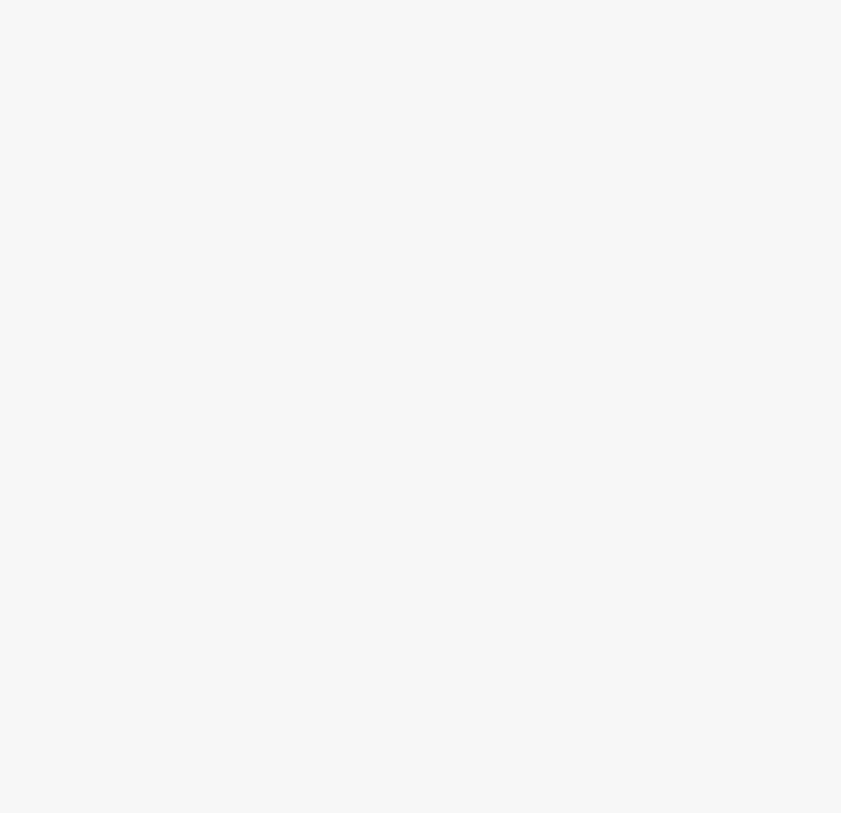
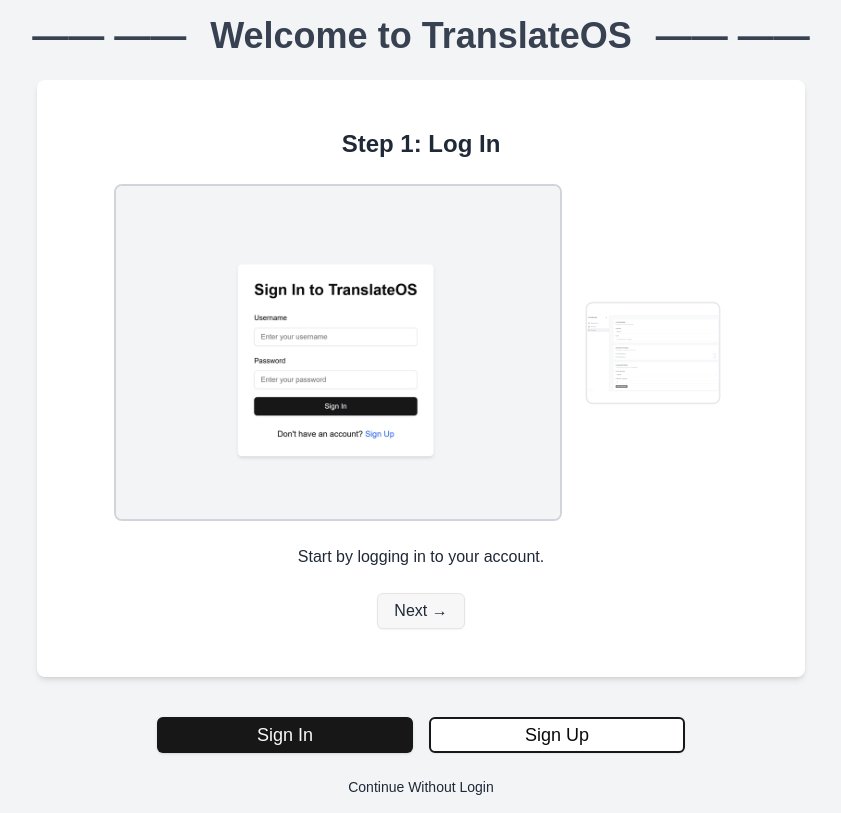
Before and after one commit to livio9/HappyTrans_Frontend, a Next.js app: page / in a window 1280 px wide. Before the commit this address had no page. Shown: the whole page, without its empty margins (219-1060 px from the left). Built offline with nearby package versions, Linux system fonts and the light colour scheme.

Commit message:
fix: 修改Header重定向方式

```diff
--- a/src/app/page.tsx
+++ b/src/app/page.tsx
@@ -1,6 +1,171 @@
-import { redirect } from 'next/navigation';
+'use client';
 
-export default function Home() {
-    redirect('/welcome'); // 自动跳转到 /welcome 页面
-    return null;
+import { useState } from 'react';
+import Link from 'next/link';
+import { Button } from '@/components/ui/button';
+
+export default function Welcome() {
+    const [currentStep, setCurrentStep] = useState(0);
+
+    // 每个步骤的图片和说明
+    const steps = [
+        {
+            title: 'Step 1: Log In',
+            description: 'Start by logging in to your account.',
+            image: '/image/1.PNG',
+        },
+        {
+            title: 'Step 2: Set Your Language in Settings',
+            description: 'Go to Settings and set up your preferred language.',
+            image: '/image/2.PNG',
+        },
+        {
+            title: 'Step 3: View Project Information from Dashboard',
+            description:
+                'Go to your Dashboard to view and manage your projects.',
+            image: '/image/3.PNG',
+        },
+        {
+            title: 'Step 4: Select a Project from Projects',
+            description: 'Go to Projects, choose a project, and enter it.',
+            image: '/image/4.PNG',
+        },
+        {
+            title: 'Step 5: Choose a Language to Translate',
+            description:
+                'Inside the project, select the language you wish to translate.',
+            image: '/image/5.PNG',
+        },
+        {
+            title: 'Step 6: Start Translating by Selecting a Term',
+            description:
+                'Select a term in the language interface to start translating.',
+            image: '/image/6.PNG',
+        },
+        {
+            title: 'Step 7: Enter the Translation Interface and Begin Translating',
+            description:
+                "Now you're in the translation interface, ready to start your work.",
+            image: '/image/7.PNG',
+        },
+    ];
+
+    const goToNextStep = () => {
+        if (currentStep < steps.length - 1) {
+            setCurrentStep(currentStep + 1);
+        }
+    };
+
+    const goToPreviousStep = () => {
+        if (currentStep > 0) {
+            setCurrentStep(currentStep - 1);
+        }
+    };
+
+    return (
+        <div className="flex flex-col items-center justify-center min-h-screen bg-gray-100 px-4">
+            {/* 外层灰色容器，填充100%宽度 */}
+            <div className="w-[100vw] bg-gray-100 p-4">
+                {/* 欢迎部分 */}
+                <h1 className="text-3xl md:text-4xl font-bold mb-6 text-gray-700 flex items-center justify-center text-center">
+                    <span>—— ——</span>
+                    <span className="mx-4 md:mx-6">Welcome to TranslateOS</span>
+                    <span>—— ——</span>
+                </h1>
+
+                {/* 内层白色框，填充100%宽度，设置最大宽度以避免过宽 */}
+                <div className="w-[60vw] bg-white text-gray-800 py-6 md:py-12 px-4 md:px-6 relative rounded-lg shadow-md mx-auto max-w-7xl">
+                    <div className="text-center w-full">
+                        <h2 className="text-xl md:text-2xl font-semibold">
+                            {steps[currentStep].title}
+                        </h2>
+
+                        {/* 图片与说明部分，使用响应式布局 */}
+                        <div className="mt-4 md:mt-6 flex flex-col items-center md:flex-row md:justify-center md:space-x-4">
+                            {/* 前一步的缩略图，只有在中等以上屏幕显示 */}
+                            {currentStep > 0 && (
+                                <img
+                                    src={steps[currentStep - 1].image}
+                                    alt={`Step ${currentStep}`}
+                                    className="hidden md:block w-1/4 max-w-[150px] h-auto transform scale-90 opacity-50 transition-all duration-300 border-2 border-gray-300 rounded-lg"
+                                />
+                            )}
+
+                            {/* 当前步骤图片，响应式缩放，并限制最大高度 */}
+                            <img
+                                src={steps[currentStep].image}
+                                alt={`Step ${currentStep + 1}`}
+                                className="w-full max-w-md h-auto transform scale-100 opacity-100 transition-all duration-300 border-2 border-gray-300 rounded-lg"
+                            />
+
+                            {/* 下一步的缩略图，只有在中等以上屏幕显示 */}
+                            {currentStep < steps.length - 1 && (
+                                <img
+                                    src={steps[currentStep + 1].image}
+                                    alt={`Step ${currentStep + 2}`}
+                                    className="hidden md:block w-1/4 max-w-[150px] h-auto transform scale-90 opacity-50 transition-all duration-300 border-2 border-gray-300 rounded-lg"
+                                />
+                            )}
+                        </div>
+
+                        {/* 说明文本，增加padding防止与图片重叠 */}
+                        <p className="mt-4 md:mt-6 text-sm md:text-base px-2 md:px-4 max-w-2xl mx-auto">
+                            {steps[currentStep].description}
+                        </p>
+
+                        {/* 步骤控制按钮，放在正常文档流中，避免重叠 */}
+                        <div className="flex justify-center space-x-2 md:space-x-4 mt-4 md:mt-6">
+                            {currentStep > 0 && (
+                                <Button
+                                    variant="outline"
+                                    className="px-3 py-2 md:px-4 md:py-3 text-sm md:text-base"
+                                    onClick={goToPreviousStep}
+                                >
+                                    ← Previous
+                                </Button>
+                            )}
+                            {currentStep < steps.length - 1 && (
+                                <Button
+                                    variant="outline"
+                                    className="px-3 py-2 md:px-4 md:py-3 text-sm md:text-base"
+                                    onClick={goToNextStep}
+                                >
+                                    Next →
+                                </Button>
+                            )}
+                        </div>
+                    </div>
+                </div>
+
+                {/* 登录和注册按钮平齐排列，使用flex布局并居中 */}
+                <div className="flex flex-col md:flex-row space-y-4 md:space-y-0 md:space-x-4 mt-6 md:mt-10 w-full max-w-2xl justify-center mx-auto">
+                    <Link href="/signin">
+                        <Button className="w-full md:w-64 text-sm md:text-lg py-2 md:py-3">
+                            Sign In
+                        </Button>
+                    </Link>
+                    <Link href="/signup">
+                        <Button
+                            variant="outline"
+                            className="w-full md:w-64 text-sm md:text-lg py-2 md:py-3 bg-white hover:bg-gray-100 border-2 border-zinc-900"
+                        >
+                            Sign Up
+                        </Button>
+                    </Link>
+                </div>
+
+                {/* 继续按钮居中，宽度适中 */}
+                <div className="flex justify-center mt-4 md:mt-6">
+                    {/* <Button
+                        variant="secondary"
+                        className="w-48 md:w-60 text-sm md:text-lg py-2 md:py-3 bg-gray-200 hover:bg-gray-300 border-2 border-zinc-900"
+                    > */}
+                        <Link href="public/projects" className="text-gray-800 hover:underline text-sm ">
+                            Continue Without Login
+                        </Link>
+                    {/* </Button> */}
+                </div>
+            </div>
+        </div>
+    );
 }
--- a/src/components/shared-public/shared/Header.tsx
+++ b/src/components/shared-public/shared/Header.tsx
@@ -7,11 +7,13 @@ import UserAvatar from '@/components/shared/UserAvatar'; // 引入共享的 User
 import { Button } from '@/components/ui/button';
 import { ChevronDown } from 'lucide-react';
 import { useAuth } from '@/context/AuthContext';
+import { useRouter } from 'next/navigation';
 
 const Header: React.FC = () => {
     const { user, logout } = useAuth();
     const [dropdownOpen, setDropdownOpen] = useState(false);
     const dropdownRef = useRef<HTMLDivElement>(null);
+    const router = useRouter();
 
     // 切换下拉菜单显示状态
     const toggleDropdown = () => {
@@ -38,8 +40,8 @@ const Header: React.FC = () => {
     // 处理登出操作
     const handleLogout = async () => {
         try {
-            await logout();
-            window.location.href = '/welcome'; // 重定向到登录页
+
+            router.push('/welcome'); // 重定向到登录页
         } catch (error) {
             console.error('Logout failed:', error);
             throw error;
--- a/src/components/shared/Header.tsx
+++ b/src/components/shared/Header.tsx
@@ -41,7 +41,7 @@ const Header: React.FC = () => {
     const handleLogout = async () => {
         try {
             await logout();
-            window.location.href = '/welcome'; // 重定向到登录页
+            router.push('/welcome'); // 重定向到登录页
         } catch (error) {
             console.error('Logout failed:', error);
             throw error;
--- a/src/components/shared/Layout.tsx
+++ b/src/components/shared/Layout.tsx
@@ -6,7 +6,7 @@ import Header from './Header';
 import { usePathname } from 'next/navigation';
 
 // 定义不显示侧边栏和头部导航的路径
-const publicPaths = ['/welcome', '/signin', '/signup'];
+const publicPaths = ['/welcome', '/signin', '/signup', '/', ''];
 
 // 布局组件，包含侧边栏和头部导航
 const Layout: React.FC<{ children: React.ReactNode }> = ({ children }) => {
```
